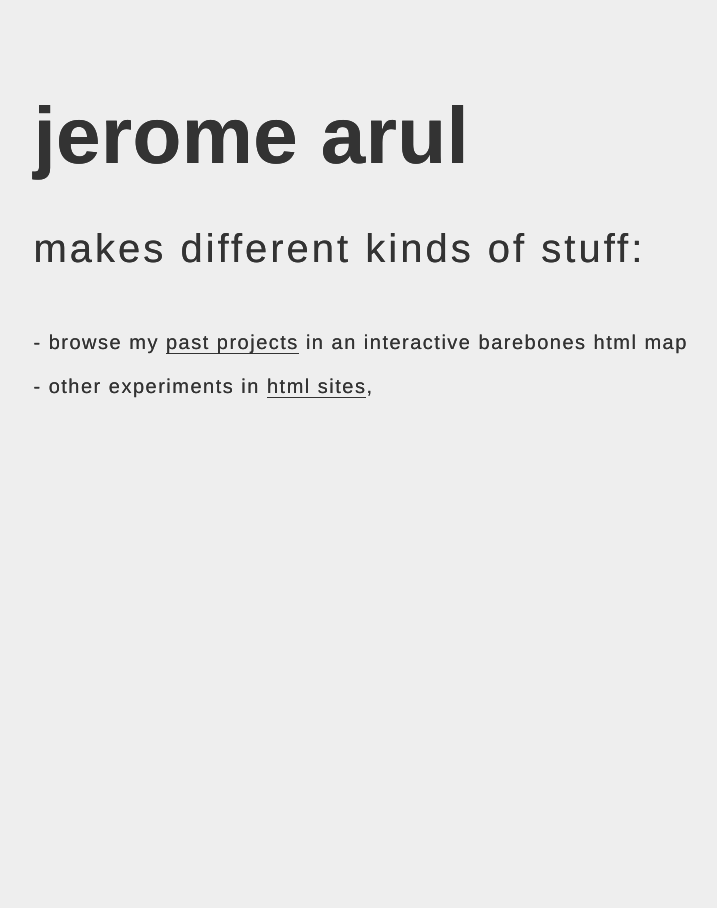
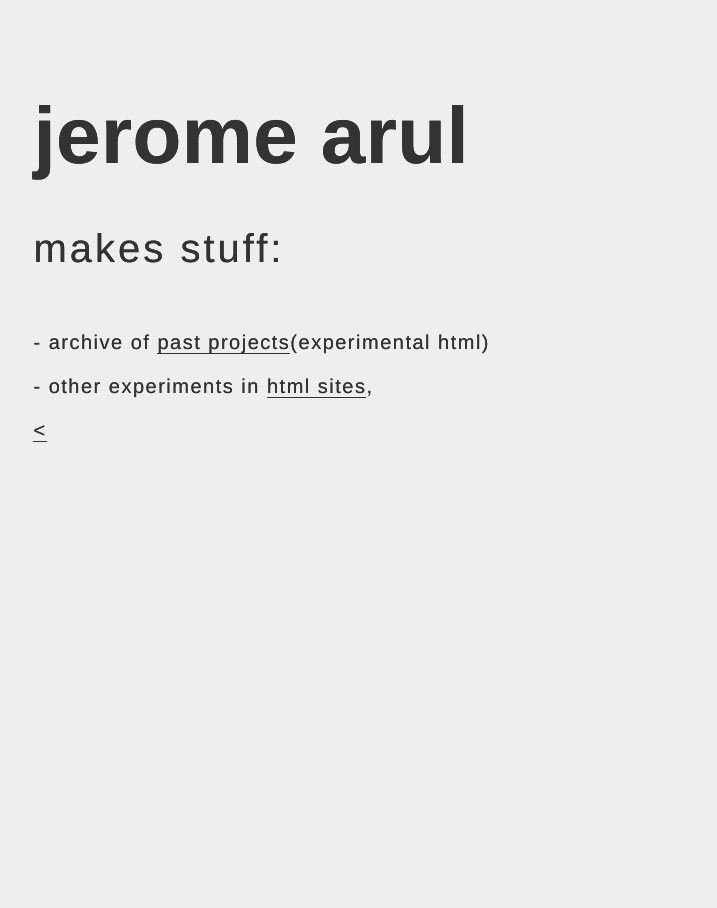
Before and after one commit to jeromearul/jeromearul.github.io, a Jekyll site: the page stuff.html, which Jekyll copies as it is, in a window 1280 px wide. Shown: the whole page, without its empty margins (63-780 px from the left). Built offline with Jekyll 4.4.1, drawn with Linux system fonts in a browser that asks for light colours.

Commit message:
text change

```diff
--- a/stuff.html
+++ b/stuff.html
@@ -14,11 +14,11 @@
 <body>
 <div class="wrapper">
 		<h1>jerome arul</h1>
-		<p class="secondary">makes different kinds of stuff:</p>
-		<p>- browse my <a href="stuff/pastprojects/pastprojects.html" target="_blank">past projects</a> in an interactive barebones html map</p>
+		<p class="secondary">makes stuff:</p>
+		<p>- archive of <a href="stuff/pastprojects/pastprojects.html" target="_blank">past projects</a>(experimental html)</p>
 		<p>- other experiments in <a href="stuff/airplanes.html" target="_blank">html sites</a>,</p>
-		<!--<p>uses <a href="http://twitter.com/jerome_arul" target="_blank">twitter</a> and <a href="mailto:jerome.arul@gmail.com">email</a>,</p>
-        <p>and makes <a href="/stuff.html">stuff</a>.</p> -->
+		<!--<p>uses <a href="http://twitter.com/jerome_arul" target="_blank">twitter</a> and <a href="mailto:jerome.arul@gmail.com">email</a>,</p>-->
+        <p><a href="/index.html">&#60;</a></p>
 </div>
 
 </body>
```
Also changed, not shown: 7 other files.
